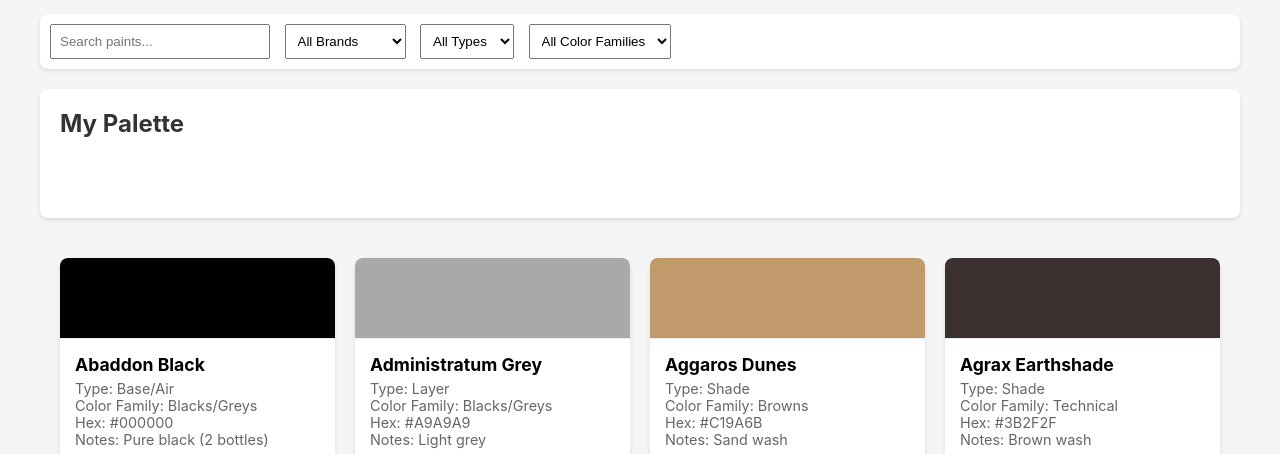
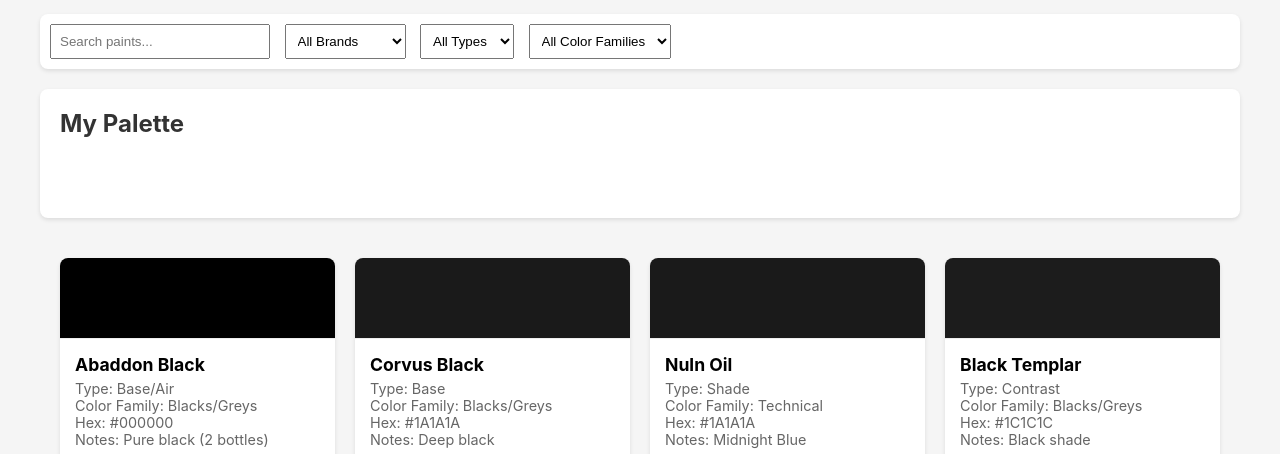
Before and after one commit to richardhealy/paint-inventory, a plain HTML site: page index.html in a window 1280 px wide. Shown: the part 96-550 px from the top of the page. Drawn offline with Linux system fonts and the light colour scheme.

Commit message:
feat: sort color by hex

```diff
--- a/index.html
+++ b/index.html
@@ -233,7 +233,27 @@
             { name: "Wildwood", brand: "Citadel", type: "Contrast", hex: "#654321", family: "Browns", notes: "Deep brown" },
             { name: "Wrathbone", brand: "Citadel", type: "Base", hex: "#A1957A", family: "Whites", notes: "Bone off colour white" },
             { name: "Woodgrain", brand: "AK Interactive", type: "Base", hex: "#8B4513", family: "Browns", notes: "Wood effect" },
-        ];
+        ].sort((a, b) => {
+            // Convert hex to RGB for better color sorting
+            const hexToRgb = hex => {
+                // Handle 'Clear' or other non-hex values
+                if (hex === 'Clear' || hex === 'Grey') return [255, 255, 255];
+
+                const r = parseInt(hex.slice(1, 3), 16);
+                const g = parseInt(hex.slice(3, 5), 16);
+                const b = parseInt(hex.slice(5, 7), 16);
+                return [r, g, b];
+            };
+
+            const [r1, g1, b1] = hexToRgb(a.hex);
+            const [r2, g2, b2] = hexToRgb(b.hex);
+
+            // Calculate luminance for better color ordering
+            const lum1 = 0.299 * r1 + 0.587 * g1 + 0.114 * b1;
+            const lum2 = 0.299 * r2 + 0.587 * g2 + 0.114 * b2;
+
+            return lum1 - lum2;
+        });
 
         let palette = [];
 
```
